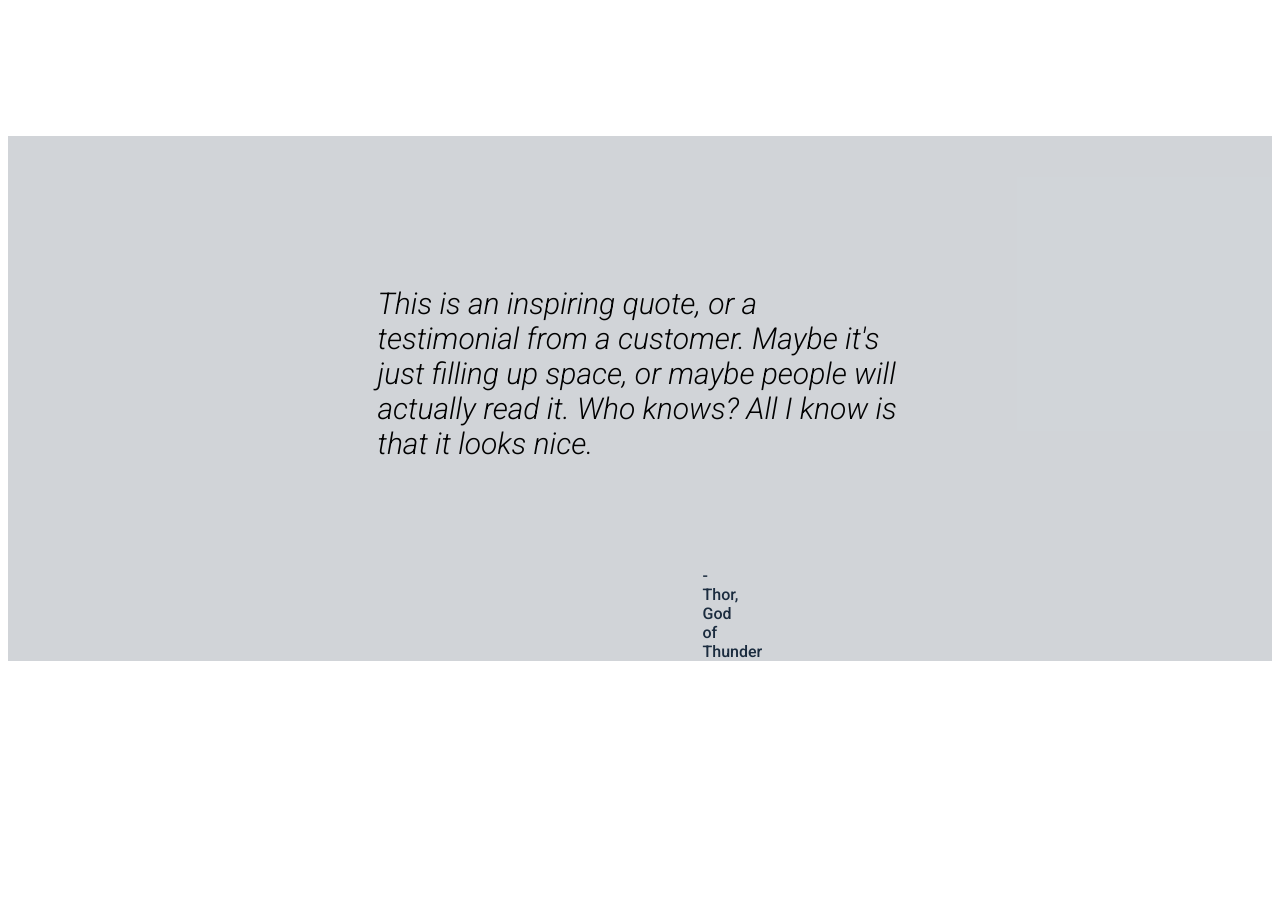
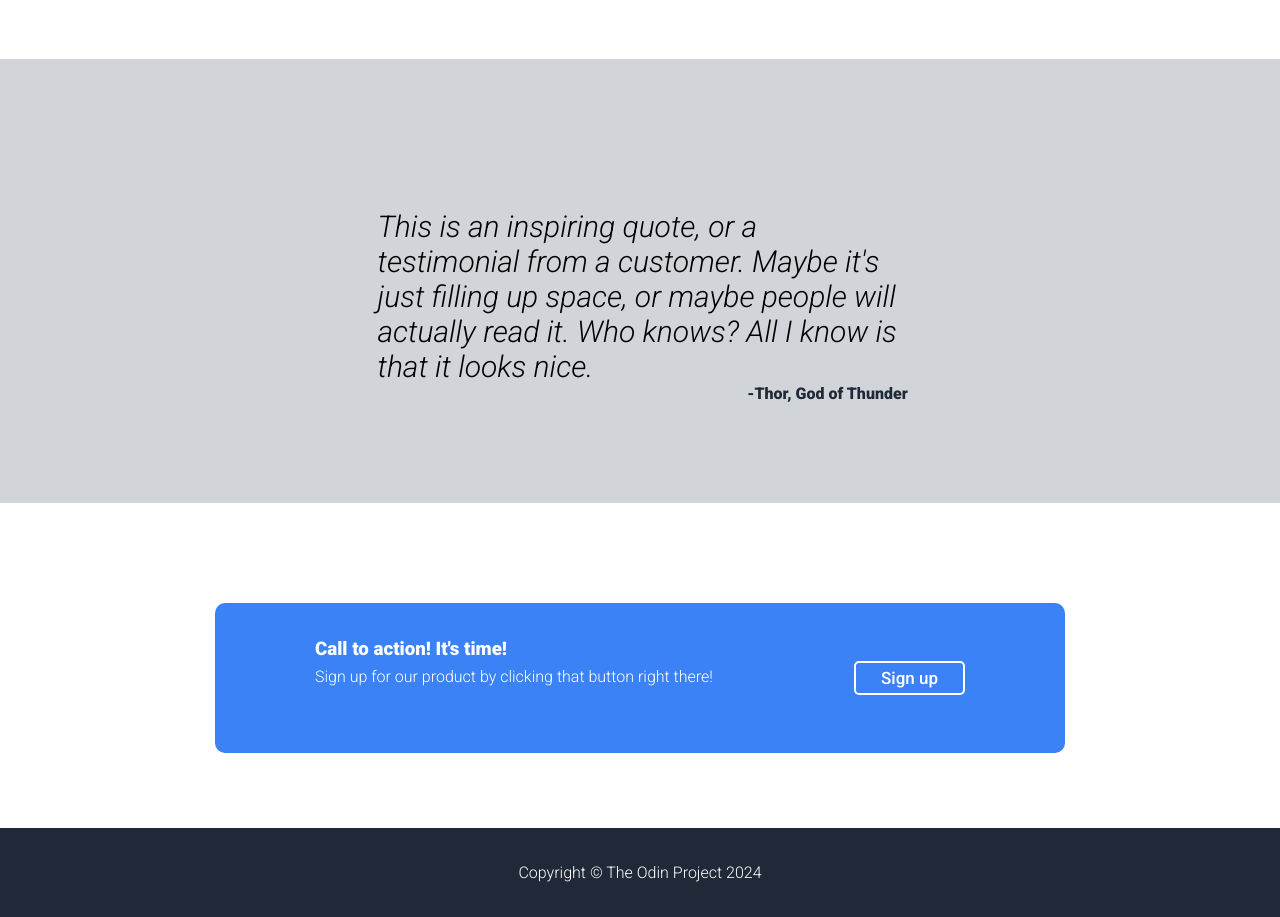
Before and after one commit to Zaid0412/odin-lading-page, a plain HTML site: page index.html in a window 1280 px wide. Shown: the part 840-1757 px from the top of the page. Before the commit the page ends 1517 px from the top, so only its background shows below. Drawn offline with Linux system fonts and the light colour scheme.

Commit message:
Finish landing page

```diff
--- a/index.html
+++ b/index.html
@@ -92,6 +92,32 @@
     </div>
 
 
+    <div class="section-5">
+
+        <div class="section-5-container">
+            <div class="section-5-text">
+                <h3 class="section-5-h3">Call to action! It's time!</h3>
+                <p class="section-5-p">Sign up for our product by clicking that button right there!</p>
+
+
+                <div class="section-5-button-container">
+                    <button class="section-5-button">Sign up</button>
+                </div>
+            </div>
+        </div>
+
+    </div>
+
+
+    <footer>
+
+        <div class="footer-container">
+            <p class="footer-text">Copyright &copy; The Odin Project 2024</p>
+        </div>
+
+    </footer>
+
+
 
 
 </body>
--- a/style.css
+++ b/style.css
@@ -1,11 +1,12 @@
 * {
     font-family: "Roboto", sans-serif;
     font-weight: 500;
+    margin: 0;
 
 }
 
 .header {
-    background-color: #1B2C3F;
+    background-color: #1F2937;
     display: flex;
 }
 
@@ -41,7 +42,7 @@
 
 .section-2 {
     display: flex;
-    background-color: #1B2C3F;
+    background-color: #1F2937;
     justify-content: center;
     padding-top: 50px;
     padding-bottom: 115px;
@@ -65,18 +66,19 @@
 
 .section-2-heading {
     color: white;
-
+    font-size: xx-large;
     display: flex;
     margin-bottom: 0;
     max-width: 300px;
     align-items: flex-start;
     justify-content: flex-start;
-    font-weight: bold;
+    font-weight: 900;
+
 }
 
 
 .section-2-button {
-    background-color: royalblue;
+    background-color: #3B82F6;
     color: white;
     border: 0;
     max-width: 100px;
@@ -116,7 +118,7 @@
 .square-box {
     width: 140px;
     height: 140px;
-    border: 3px solid royalblue;
+    border: 3px solid #3B82F6;
     border-radius: 15px;
 }
 
@@ -139,10 +141,16 @@
 
 .section-4 {
     background-color: rgba(27, 44, 63, 0.20);
+    padding-bottom: 100px;
 
 }
 
+.quote {
+    display: flex;
+    flex-direction: column;
+    align-items: center;
 
+}
 
 blockquote {
     padding-top: 150px;
@@ -151,14 +159,89 @@ blockquote {
     font-size: 30px;
     font-weight: 300;
     max-width: 525px;
-    margin-left: auto;
-    margin-right: auto;
+    /* margin-left: auto; */
+    /* margin-right: auto; */
+    align-items: center;
 }
 
 .blockquote-text {
-    /* display: flex; */
-    color: #1B2C3F;
-    margin-left: 694.512px;
-    margin-right: 694.512px;
+    color: #1F2937;
+    font-weight: 900;
+    margin-left: 375px;
+    margin-top: -75px;
+}
+
+/* Section 5 */
+
+.section-5 {
+    color: white;
+    display: flex;
+    justify-content: center;
+}
+
+.section-5-container {
+    width: 850px;
+    height: 150px;
+    border: 0px;
+    background-color: #3B82F6;
+    border-radius: 10px;
+    margin-top: 100px;
+    margin-bottom: 75px;
 
 }
+
+.section-5-button {
+    color: white;
+    background-color: #3B82F6;
+    font-size: 17px;
+    padding: 5px;
+    padding-right: 25px;
+    padding-left: 25px;
+    border: 2px solid white;
+    border-radius: 5px;
+    /* margin-right: 75px; */
+    margin-top: -25px;
+    align-self: center;
+}
+
+.section-5-h3 {
+    margin-bottom: 0px;
+    font-weight: 900;
+}
+
+.section-5-p {
+    margin-top: 7px;
+    font-weight: 300;
+}
+
+.section-5-text {
+    padding-right: 100px;
+    padding-left: 100px;
+    padding-top: 35px;
+    padding-bottom: 35px;
+    box-sizing: border-box;
+
+}
+
+.section-5-button-container {
+    display: flex;
+
+    justify-content: flex-end
+}
+
+
+
+/* Section 6 / Footer */
+
+.footer-container {
+    background-color: #1F2937;
+    padding: 35px;
+    display: flex;
+    justify-content: center;
+    align-items: center;
+}
+
+.footer-text {
+    color: white;
+    font-weight: 300;
+}
```
